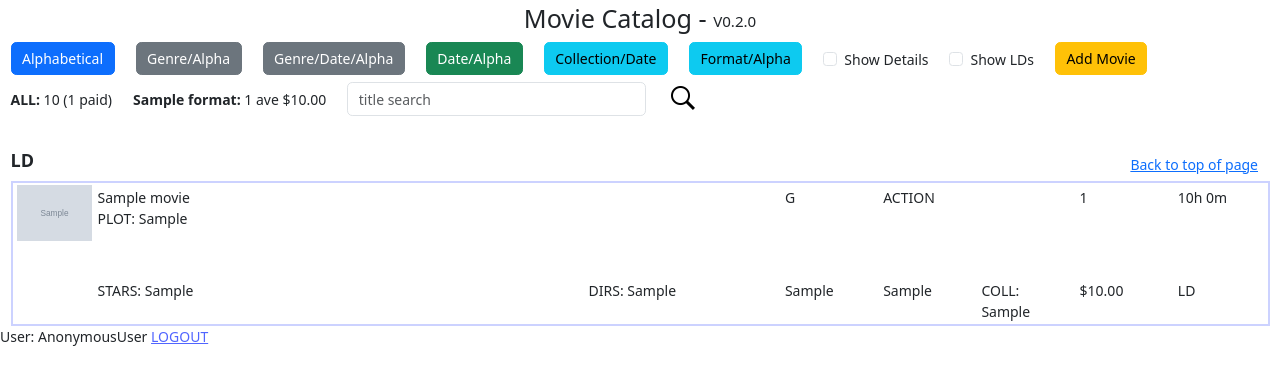
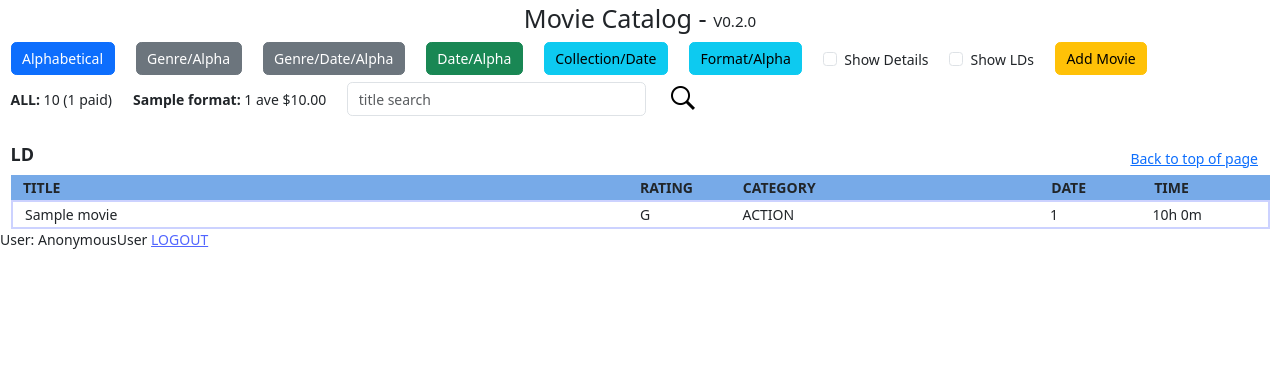
Before and after one commit to pmichali/viewmaster, a Django app: template movie_library/viewmaster/templates/viewmaster/movie_list.html in a window 1280 px wide. Shown: the top 385 px of the page. Run offline with Django 5.2, Linux system fonts and the light colour scheme; tables that the repository leaves empty hold one stand-in row (values such as "Sample post"); the template is opened without the code that fills it: values that come from a table or form of the project are taken from there, most other values are stand-ins (such as "Sample title", 1, 10 or a date in 2020); grey boxes marked "Sample" are stand-in pictures.

Commit message:
Colored header, adjusted group alignment. Looks good.

```diff
--- a/movie_library/viewmaster/templates/viewmaster/movie_list.html
+++ b/movie_library/viewmaster/templates/viewmaster/movie_list.html
@@ -23,6 +23,10 @@ body {
 }
 
 /* group headings */
+.group {
+  margin-top: 15px;
+  margin-bottom: 0px;
+}
 .movie-category {
   font-size: large;
   font-weight: bold;
@@ -42,7 +46,16 @@ a {
   color: #5165ff;
 }
 
-/* One movie */
+/* Summary mode styles */
+.header {
+  border: 2px 2px 0px 2px solid #ccd2ff;
+  padding: 2px;
+  margin: 0px;
+  font-weight: bold;
+  background: #77AAE8;
+}
+
+/* Detail mode styles */
 .tableRow {
   text-decoration: none;
   color: inherit;
@@ -153,7 +166,6 @@ a {
     </div>
   </div>
 </div>
-<br />
 </form>
 	{% if movies %}
 	  {% if mode == "alpha" %}
@@ -170,7 +182,7 @@ a {
 	  {% for code, movie_group in ordered_movies %}
 	    <!--  SHOW CATEGORY SECTION -->
 	    <div class="container-fluid">
-          <div class="row">
+          <div class="row group">
             <div class="col-lg movie-category">{{ code }}</div>
               <div class="col-lg go-top">
                 <form class="display: inline-block">
@@ -185,8 +197,20 @@ a {
 	    <!-- SHOW MOVIE LIST -->
 
 	    <div class="container-fluid categoryTable">
+	    {% if not show_details %}
+          <div class="row header">
+            <div class="row">
+              <div class="col-lg-6">TITLE</div>
+              <div class="col-lg">RATING</div>
+              <div class="col-lg-3">CATEGORY</div>
+              <div class="col-lg">DATE</div>
+              <div class="col-lg">TIME</div>
+            </div>
+          </div>
+	    {% endif %}
  	    {% for movie in movie_group %}
 		  <a class="row tableRow" href="{% url 'viewmaster:movie-lookup' movie.id %}">
+	      {% if show_details %}
 		    <div class="cover">
 		      <div>
 		        <img src="{{ movie.cover_ref }}" width="75" alt="cover" />
@@ -213,6 +237,15 @@ a {
 		        <div class="col-lg">{{ movie.format }}</div>
 		      </div>
 		    </div>
+		  {% else %}
+		    <div class="row">
+		      <div class="col-lg-6">{{ movie.title }}</div>
+		      <div class="col-lg">{{ movie.rating }}</div>
+		      <div class="col-lg-3">{{ movie.category }}</div>
+		      <div class="col-lg">{{ movie.release }}</div>
+		      <div class="col-lg">{{ movie.duration_str }}</div>
+		    </div>
+		  {% endif %}
 		  </a>
 	    {% endfor %}
 		</div>
```
